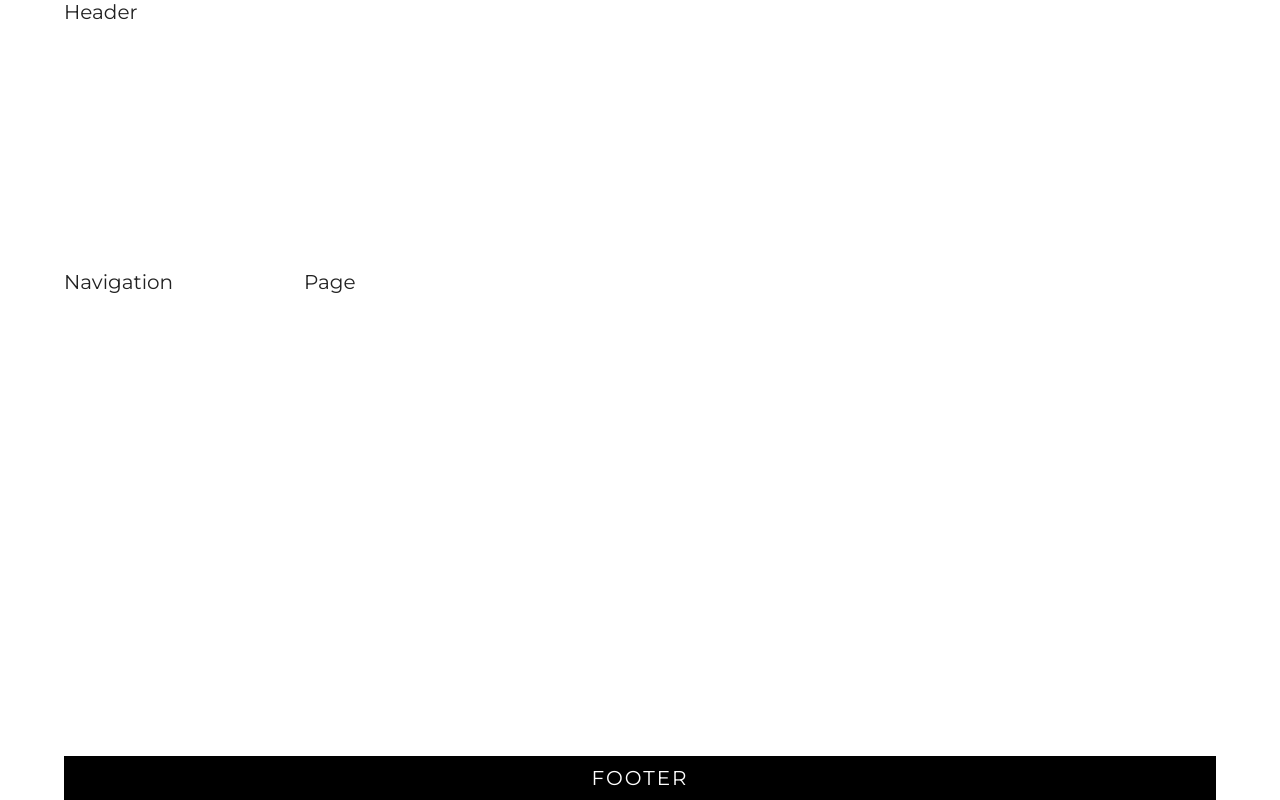
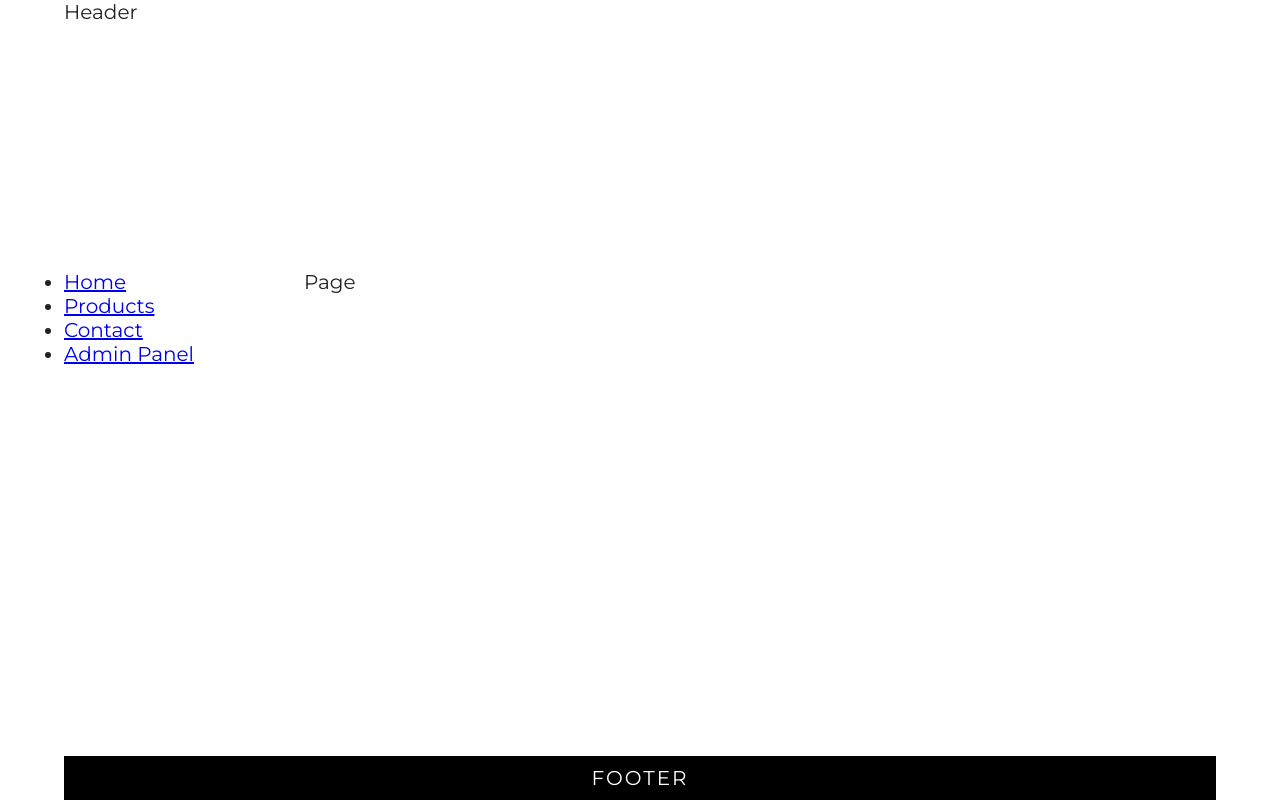
Before and after one commit to MMadejsza/React_Router_Practice, a React (Create React App) app: page /admin in a window 1280 px wide. Built offline with nearby package versions, Linux system fonts and the light colour scheme.

Commit message:
navigation items list

```diff
--- a/src/layouts/App.js
+++ b/src/layouts/App.js
@@ -1,6 +1,6 @@
 import React, {Component} from 'react';
 import '../styles/App.css';
-import {BrowserRouter as Router} from 'react-router-dom';
+import {BrowserRouter as Router, Navlink, Route, Routes} from 'react-router-dom';
 import Header from './Header';
 import Navigation from './Navigation';
 import Page from './Page';
--- a/src/layouts/Navigation.js
+++ b/src/layouts/Navigation.js
@@ -1,6 +1,25 @@
 import React from 'react';
+import {NavLink} from 'react-router-dom';
+
+const list = [
+	{name: 'Home', path: '/'},
+	{name: 'Products', path: '/products'},
+	{name: 'Contact', path: '/contact'},
+	{name: 'Admin Panel', path: '/admin'},
+];
+
 const Navigation = () => {
-	return <div>Navigation</div>;
+	const menu = list.map((item) => (
+		<li key={item.name}>
+			<NavLink to={item.path}>{item.name}</NavLink>
+		</li>
+	));
+
+	return (
+		<nav>
+			<ul>{menu}</ul>
+		</nav>
+	);
 };
 
 export default Navigation;
```
